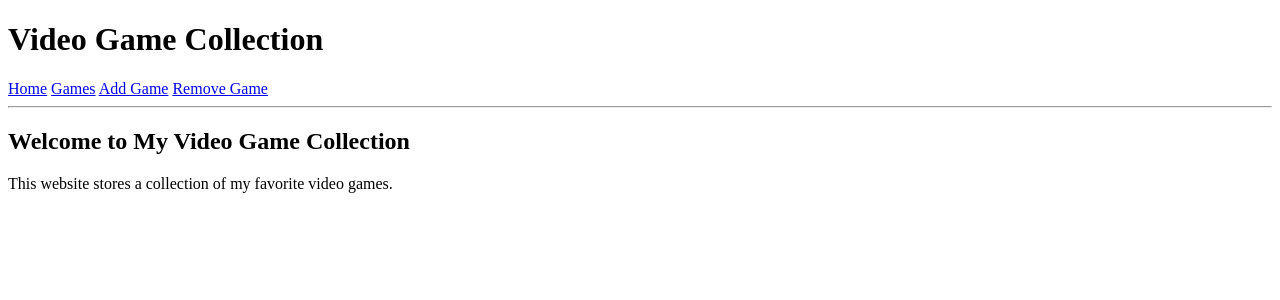
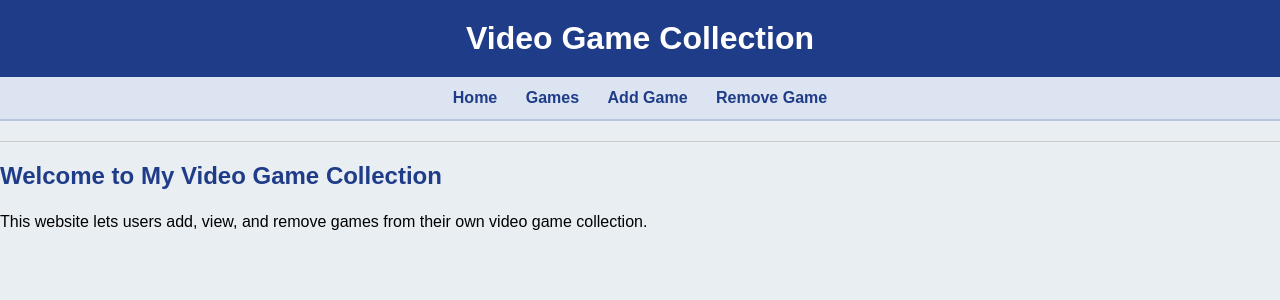
Before and after one commit to chester54647/Python-Final-Project, a Flask app: page / in a window 1280 px wide. Shown: the top 300 px of the page. Run offline with Flask 3, Linux system fonts and the light colour scheme.

Commit message:
Created css file with styling and linked to base.html

```diff
--- /dev/null
+++ b/static/css/style.css
@@ -0,0 +1,94 @@
+body {
+    font-family: Arial, sans-serif;
+    background-color: #e9eef2;
+    margin: 0;
+    padding: 0;
+}
+
+h1 {
+    background-color: #1f3c88;
+    color: white;
+    margin: 0;
+    padding: 20px;
+    text-align: center;
+}
+
+h2 {
+    color: #1f3c88;
+    margin-top: 0;
+}
+
+nav {
+    background-color: #dbe4f0;
+    padding: 12px;
+    text-align: center;
+    border-bottom: 2px solid #b8c6db;
+}
+
+nav a {
+    margin: 0 12px;
+    text-decoration: none;
+    color: #1f3c88;
+    font-weight: bold;
+}
+
+nav a:hover {
+    text-decoration: underline;
+}
+
+hr {
+    border: none;
+    border-top: 1px solid #ccc;
+    margin: 20px 0;
+}
+
+form {
+    background-color: white;
+    width: 60%;
+    margin: 30px auto;
+    padding: 20px;
+    border-radius: 8px;
+    border: 1px solid #ccc;
+}
+
+input[type="text"],
+input[type="file"] {
+    width: 100%;
+    padding: 8px;
+    margin-top: 5px;
+    margin-bottom: 15px;
+    box-sizing: border-box;
+}
+
+input[type="submit"] {
+    background-color: #1f3c88;
+    color: white;
+    border: none;
+    padding: 10px 16px;
+    border-radius: 5px;
+    cursor: pointer;
+}
+
+input[type="submit"]:hover {
+    background-color: #2b52b8;
+}
+
+div {
+    background-color: white;
+    width: 70%;
+    margin: 20px auto;
+    padding: 15px;
+    border-radius: 8px;
+    border: 1px solid #ccc;
+}
+
+img {
+    display: block;
+    margin-bottom: 12px;
+    max-width: 200px;
+    border-radius: 6px;
+}
+
+p {
+    line-height: 1.5;
+}
--- a/templates/base.html
+++ b/templates/base.html
@@ -3,6 +3,7 @@
 <head>
     <meta charset="UTF-8">
     <title>Video Game Collection</title>
+    <link rel="stylesheet" href="{{ url_for('static', filename='css/style.css')}}">
 </head>
 <body>
     <h1>Video Game Collection</h1>
--- a/templates/index.html
+++ b/templates/index.html
@@ -2,5 +2,5 @@
 
 {% block content %}
     <h2>Welcome to My Video Game Collection</h2>
-    <p>This website stores a collection of my favorite video games.</p>
+    <p>This website lets users add, view, and remove games from their own video game collection.</p>
 {% endblock %}
```
Also changed, not shown: 1 other file.
